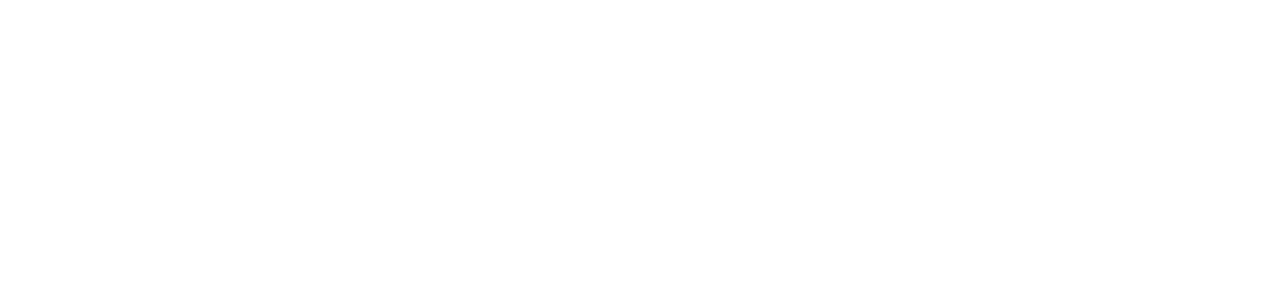
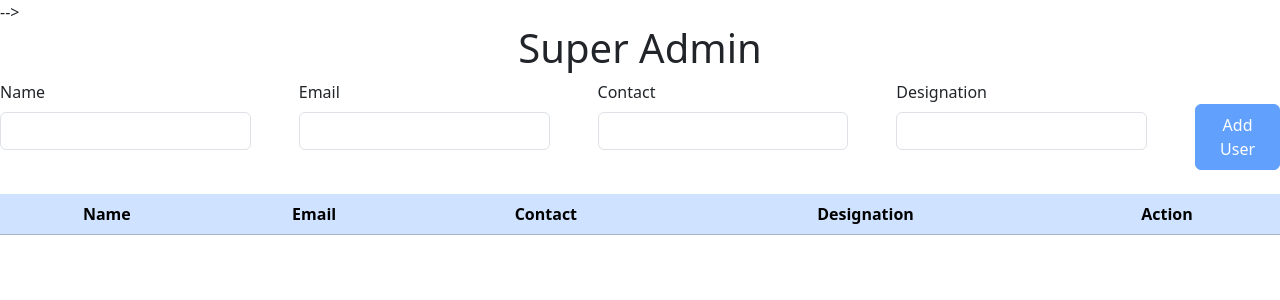
Before and after one commit to chaudharygitesh/Form_Connect, an Angular app: page /user in a window 1280 px wide. Before the commit this address led to /. Shown: the top 300 px of the page. Built offline with nearby package versions, Linux system fonts and the light colour scheme.

Commit message:
create superadmin

```diff
--- a/src/app/app-routing.module.ts
+++ b/src/app/app-routing.module.ts
@@ -12,7 +12,11 @@
   {path:'home',component:HomeComponent,canActivate: [AuthGuard]},
   {path:'Register',component:RegistrationComponent},
   {path:'reflect',component:ReflectComponent},
-  {path:'passkey',component:CreatepasswordComponent}
+  {path:'passkey',component:CreatepasswordComponent},
+  {
+    path:'superadmin',
+    loadChildren:()=>import('./super-admin/super-admin-routing.module').then(m=>m.SuperAdminRoutingModule)
+  }
 ];
 
 @NgModule({
--- a/src/app/app.module.ts
+++ b/src/app/app.module.ts
@@ -10,6 +10,8 @@
 import { RegistrationComponent } from './registration/registration.component';
 import { ReflectComponent } from './reflect/reflect.component';
 import { CreatepasswordComponent } from './createpassword/createpassword.component';
+import { SuperAdminModule } from './super-admin/super-admin.module';
+import { SuperAdminRoutingModule } from './super-admin/super-admin-routing.module';
 
 @NgModule({
   declarations: [
@@ -25,7 +27,8 @@
     BrowserModule,
     AppRoutingModule,
     ReactiveFormsModule,
-    FormsModule
+    FormsModule,
+    SuperAdminModule,SuperAdminRoutingModule
   ],
   providers: [],
   bootstrap: [AppComponent]
--- a/src/app/super-admin/manage-user/manage-user.component.html
+++ b/src/app/super-admin/manage-user/manage-user.component.html
@@ -1 +1,70 @@
-<p>manage-user works!</p>
+ <link href="https://cdn.jsdelivr.net/npm/bootstrap@5.3.3/dist/css/bootstrap.min.css" rel="stylesheet" integrity="sha384-QWTKZyjpPEjISv5WaRU9OFeRpok6YctnYmDr5pNlyT2bRjXh0JMhjY6hW+ALEwIH" crossorigin="anonymous">
+<script src="https://cdn.jsdelivr.net/npm/bootstrap@5.3.3/dist/js/bootstrap.bundle.min.js" integrity="sha384-YvpcrYf0tY3lHB60NNkmXc5s9fDVZLESaAA55NDzOxhy9GkcIdslK1eN7N6jIeHz" crossorigin="anonymous"></script> -->
+<div>
+
+    <div class="d-flex justify-content-center flex-column align-items-center">
+        <h1>Super Admin</h1>
+        <form [formGroup]="userForm">
+            <div class="d-flex gap-5 ">
+                <div class="form-group">
+                    <label class="form-label">Name</label>
+                    <input class="form-control" type="text" formControlName="name">
+                    <div *ngIf="formSubmitted || userForm.get('name')?.invalid && (userForm.get('name')?.dirty || userForm.get('name')?.touched)">
+                        <div *ngIf="userForm.get('name')?.hasError('required')" class="text-danger">Name is required.</div>
+                    </div>
+                </div>
+                <div class="form-group">
+                    <label class="form-label">Email</label>
+                    <input  class="form-control" type="text" formControlName="email">
+                    <div class="text-danger" *ngIf="formSubmitted || (userForm.get('email')?.touched&&userForm.get('email')?.invalid)">*Field is required</div>
+                    <div class="text-danger" *ngIf="userForm.get('email')?.hasError('email')">Email is not valid</div>
+                </div>
+                <div class="form-group">
+                    <label class="form-label">Contact</label>
+                    <input  class="form-control" type="number" formControlName="contact">
+                    <div *ngIf="userForm.get('contact')?.invalid&&(userForm.get('contact')?.dirty||userForm.get('contact')?.touched)">
+                        <div *ngIf="formSubmitted || userForm.get('contact')?.hasError('required')" class="text-danger">Contact Number is required.</div>
+                        <div *ngIf="formSubmitted || userForm.get('contact')?.hasError('pattern')" class="text-danger">Contact should be of 10 digits</div>
+                    </div>
+                </div>
+                <div class="form-group">
+                    <label class="form-label">Designation</label>
+                    <input  class="form-control" type="text" formControlName="designation">
+                    <div *ngIf="formSubmitted || userForm.get('designation')?.invalid && (userForm.get('designation')?.dirty || userForm.get('designation')?.touched)">
+                        <div *ngIf="userForm.get('designation')?.hasError('required')" class="text-danger">Designation is required.</div>
+                    </div>
+                </div>
+                <div>
+                    <button type="submit" [disabled]="userForm.invalid" class="btn btn-primary my-4 p-2" (click)="editForm ? editSubmitHandler() : userSubmitHandler()">{{editForm ? "Edit Form" : "Add User"}}</button>
+                </div>
+
+            </div>
+        </form>
+    </div>
+
+    <div class="d-flex justify-content-center align-items-center">
+        <table class="table text-center table-primary table-striped">
+            <thead>
+                <tr>
+                    <th scope="col">Name</th>
+                    <th scope="col">Email</th>
+                    <th scope="col">Contact</th>
+                    <th scope="col">Designation</th>
+                    <th scope="col">Action</th>
+                </tr>
+            </thead>
+            <tbody>
+                <tr class="table-warning" *ngFor="let user of users" >
+                    <td>{{user.name}}</td>
+                    <td>{{user.email}}</td>
+                    <td>{{user.contact}}</td>
+                    <td>{{user.designation}}</td>
+                    <td>
+                        <button class="btn btn-primary" (click)="editHandler(user)">Edit</button>
+                        <button class="btn btn-danger" >Delete</button>
+                    </td>
+                </tr>
+            </tbody>
+        </table>
+    </div>
+</div>
--- a/src/app/super-admin/manage-user/manage-user.component.ts
+++ b/src/app/super-admin/manage-user/manage-user.component.ts
@@ -1,4 +1,5 @@
 import { Component } from '@angular/core';
+import { FormControl, FormGroup, Validators } from '@angular/forms';
 
 @Component({
   selector: 'app-manage-user',
@@ -6,26 +7,44 @@
   styleUrls: ['./manage-user.component.scss']
 })
 
-export class AppComponent {
-  user = { firstName: '', lastName: '', contact: '' };
-  users = [];
+export class ManageUserComponent {
 
-  constructor() {
-    this.users = JSON.parse(localStorage.getItem('users')) || [];
-  }
+  users: Array<{name:string,email:string,contact:string,designation:string}> = [];
+    userForm! : FormGroup;
+    editForm:boolean = false;
+    formSubmitted:boolean = false;
+    ngOnInit(): void {
+      this.userForm = new FormGroup({
+        name:new FormControl('',[Validators.required]),
+        email:new FormControl('',[Validators.required,Validators.email]),
+        contact:new FormControl('',[Validators.required,Validators.pattern('^[0-9]{10}$')]),
+        designation:new FormControl('',[Validators.required])
+      })
+    }
 
-  onSubmit() {
-    this.users.push(this.user);
-    localStorage.setItem('users', JSON.stringify(this.users));
-    this.user = { firstName: '', lastName: '', contact: '' };
-  }
+    userSubmitHandler(){
+      console.log(this.userForm.value);
+      this.users.push(this.userForm.value);
+      console.log(this.users);
+      this.userForm.reset();
+    }
 
-  editUser(index: number) {
-    this.user = this.users[index];
-  }
+    editSubmitHandler(){
+      this.users.forEach(user => {
+        if(user.email === this.userForm.value.email){
+          user.name = this.userForm.value.name;
+          user.contact = this.userForm.value.contact;
+          user.designation = this.userForm.value.designation;
+          user.email = this.userForm.value.email;
+        }
+      });
+      this.editForm = false;
+      this.userForm.reset();
 
-  deleteUser(index: number) {
-    this.users.splice(index, 1);
-    localStorage.setItem('users', JSON.stringify(this.users));
-  }
+    }
+
+    editHandler(user:any){
+      this.editForm = true;
+      this.userForm.patchValue({name:user.name,email:user.email,contact:user.contact,designation:user.designation});
+    }
 }
--- a/src/index.html
+++ b/src/index.html
@@ -6,6 +6,7 @@
   <base href="/">
   <meta name="viewport" content="width=device-width, initial-scale=1">
   <link rel="icon" type="image/x-icon" href="favicon.ico">
+
 </head>
 <body>
   <app-root></app-root>
```
Also changed, not shown: src/app/super-admin/super-admin-routing.module.ts (added, +18 -0 lines), src/app/super-admin/super-admin.module.ts (+6 -1 lines).
